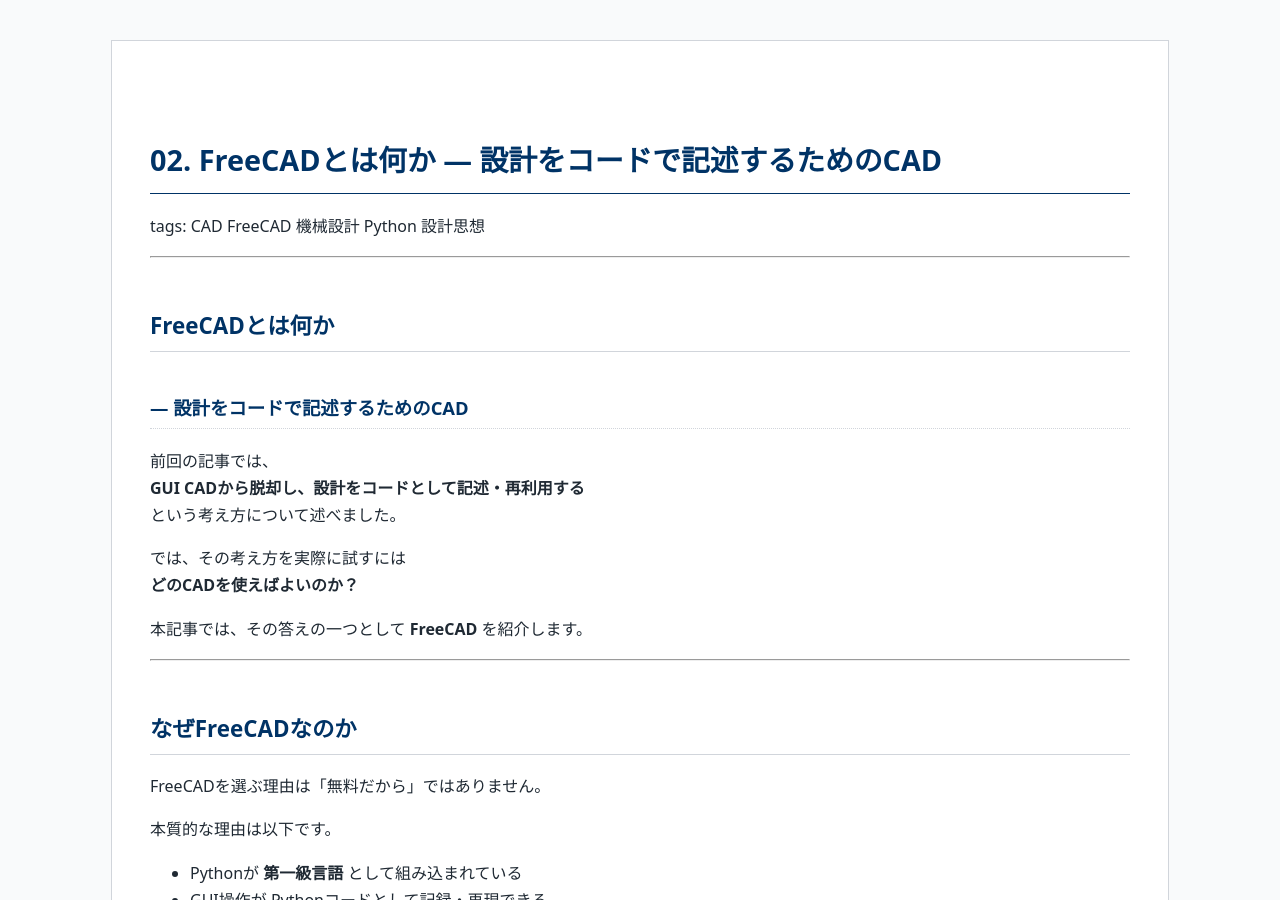
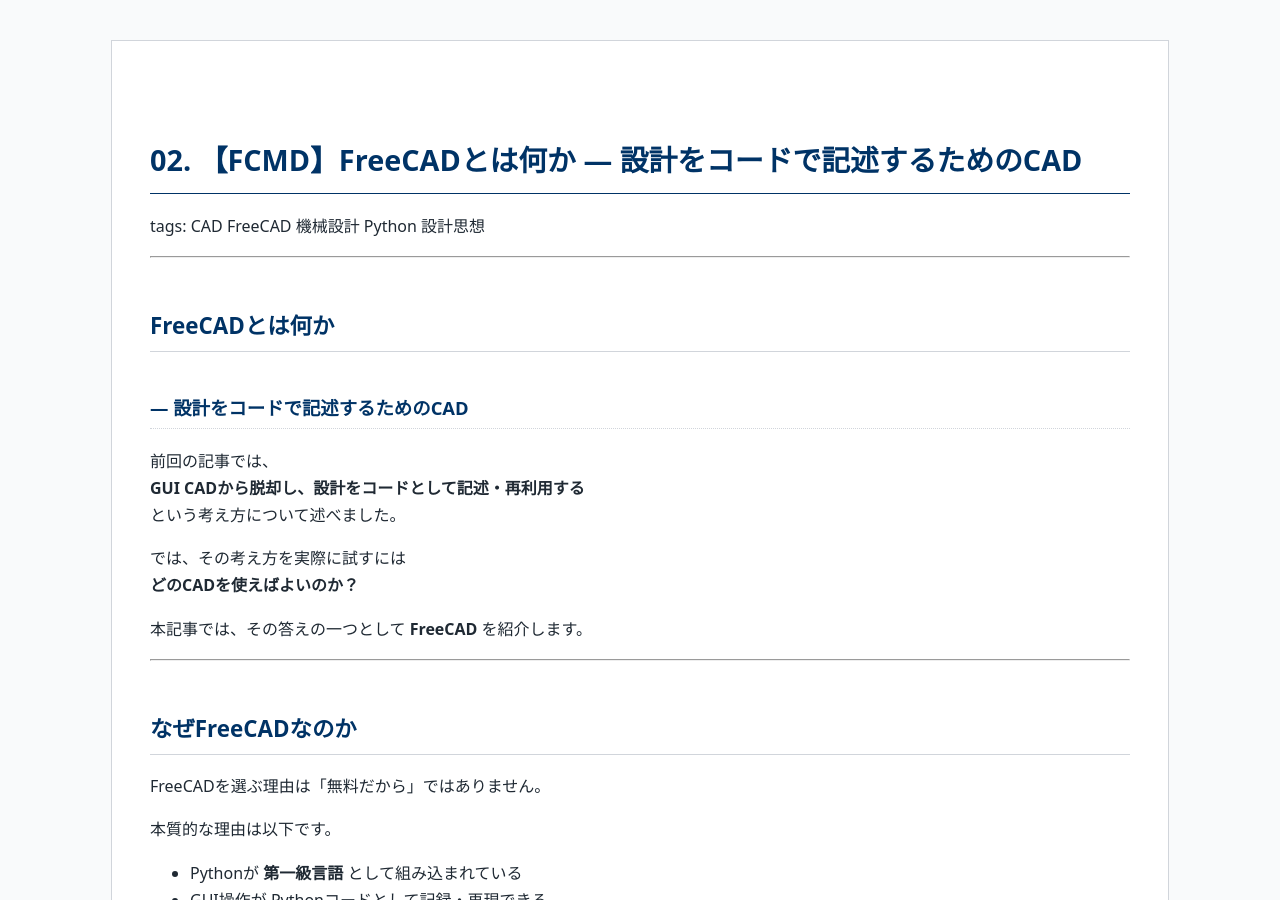
Before and after one commit to Samizo-AITL/qiita-articles, a Jekyll site: the page built from articles/02_what-is-freecad.md, in a window 1280 px wide and 900 px high. Built offline with Jekyll 4.4.1, drawn with Linux system fonts in a browser that asks for light colours.

Commit message:
Update 02_what-is-freecad.md

```diff
--- a/articles/02_what-is-freecad.md
+++ b/articles/02_what-is-freecad.md
@@ -3,7 +3,7 @@
 title: Qiita Articles
 ---
 
-# 02. FreeCADとは何か ― 設計をコードで記述するためのCAD
+# 02. 【FCMD】FreeCADとは何か ― 設計をコードで記述するためのCAD
 tags: CAD FreeCAD 機械設計 Python 設計思想
 
 ---
```
